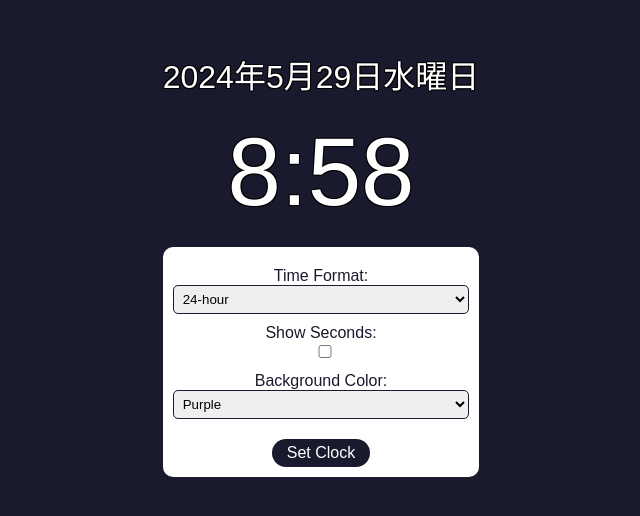
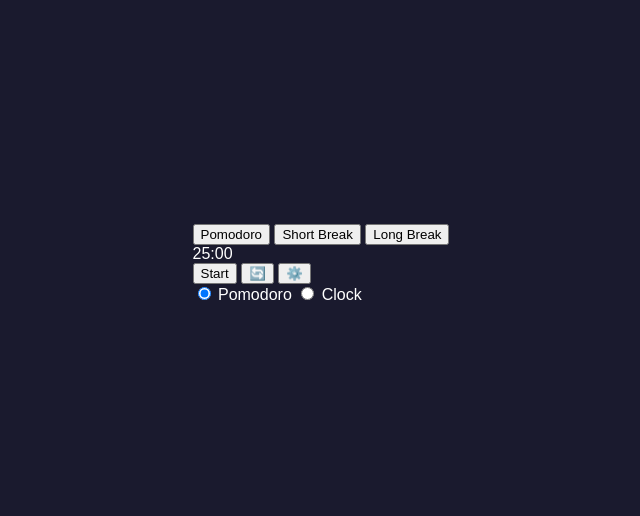
Before and after one commit to jin954/T1, a plain HTML site: page index.html in a window 1280 px wide. Shown: the part 136-652 px from the top of the page, without its empty margins (319-959 px from the left). Drawn offline with Linux system fonts and the light colour scheme.

Commit message:
Update index.html

```diff
--- a/index.html
+++ b/index.html
@@ -3,14 +3,37 @@
 <head>
     <meta charset="UTF-8">
     <meta name="viewport" content="width=device-width, initial-scale=1.0">
-    <title>Clock</title>
+    <title>Pomodoro Timer & Clock</title>
     <link rel="stylesheet" href="style.css">
 </head>
 <body>
-    <div id="clock">
-        <div id="date"></div>
-        <div id="time"></div>
-        <div id="settings">
+    <div id="pomodoro">
+        <div class="buttons">
+            <button id="pomodoro-mode" class="active">Pomodoro</button>
+            <button id="short-break-mode">Short Break</button>
+            <button id="long-break-mode">Long Break</button>
+        </div>
+        <div id="timer">25:00</div>
+        <div id="clock" style="display: none;">
+            <div id="date"></div>
+            <div id="time"></div>
+        </div>
+        <div class="pomodoro-controls">
+            <button id="start-pomodoro" class="start-button">Start</button>
+            <button id="reset-pomodoro" class="icon-button">🔄</button>
+            <button id="open-settings" class="icon-button">⚙️</button>
+        </div>
+        <div id="settings" style="display: none;">
+            <label>Pomodoro: <input type="number" id="pomodoro-minutes" value="25" min="1" max="60"> 分</label>
+            <label>Short Break: <input type="number" id="short-break-minutes" value="5" min="1" max="30"> 分</label>
+            <label>Long Break: <input type="number" id="long-break-minutes" value="15" min="1" max="60"> 分</label>
+            <label>Background Color:
+                <select id="background-color">
+                    <option value="#6633FF">Purple</option>
+                    <option value="#FFFFFF">White</option>
+                    <option value="#000000">Black</option>
+                </select>
+            </label>
             <label>Time Format:
                 <select id="time-format">
                     <option value="24">24-hour</option>
@@ -20,16 +43,16 @@
             <label>Show Seconds:
                 <input type="checkbox" id="show-seconds">
             </label>
-            <label>Background Color:
-                <select id="background-color">
-                    <option value="#6633FF">Purple</option>
-                    <option value="#FFFFFF">White</option>
-                    <option value="#000000">Black</option>
-                </select>
-            </label>
-            <button id="set-clock">Set Clock</button>
+            <button id="set-pomodoro">設定</button>
+        </div>
+        <div class="mode-switch">
+            <input type="radio" id="mode-pomodoro" name="mode" checked>
+            <label for="mode-pomodoro">Pomodoro</label>
+            <input type="radio" id="mode-clock" name="mode">
+            <label for="mode-clock">Clock</label>
         </div>
     </div>
+
     <script src="script.js"></script>
 </body>
 </html>
```
